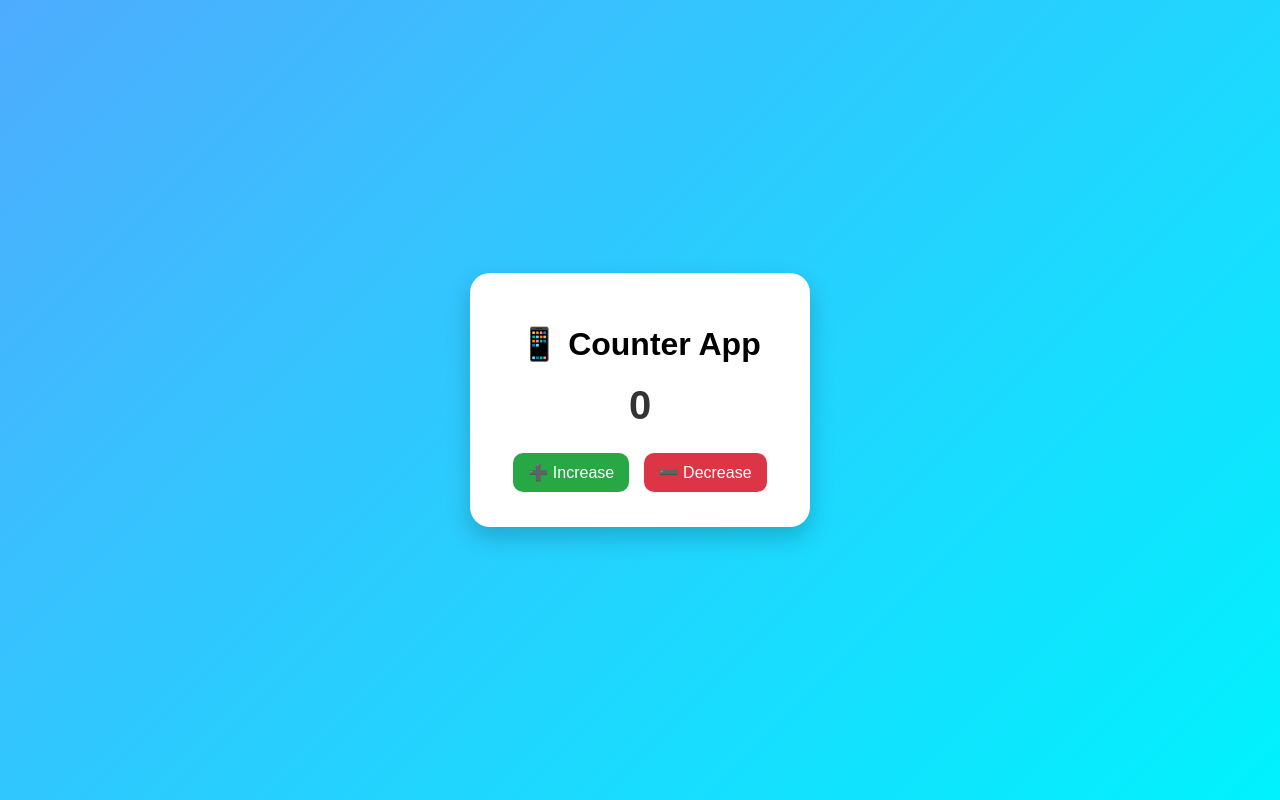
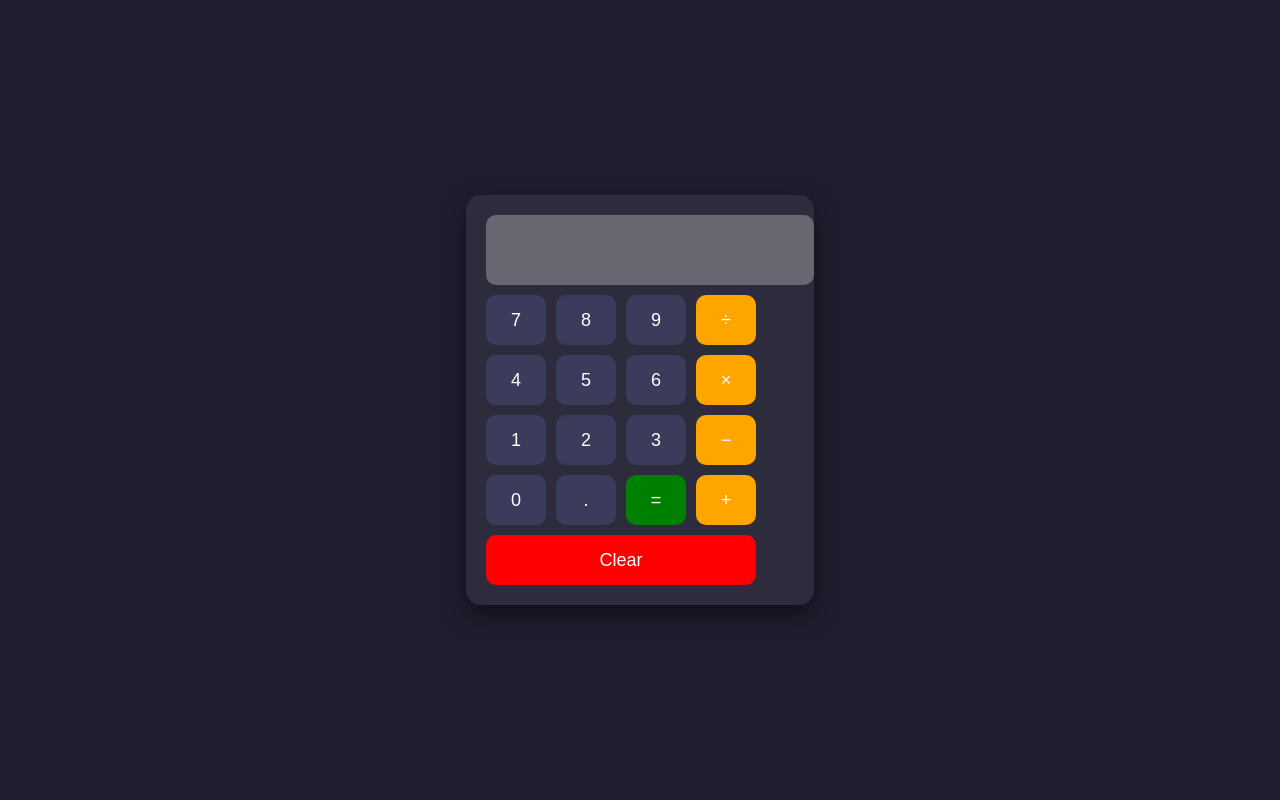
Before and after one commit to gdnans3/my-first-app, a plain HTML site: page index.html in a window 1280 px wide. Drawn offline with Linux system fonts and the light colour scheme.

Commit message:
Update index.html

```diff
--- a/index.html
+++ b/index.html
@@ -2,87 +2,106 @@
 <html>
 <head>
   <meta name="viewport" content="width=device-width, initial-scale=1.0">
-  <title>Stylish Counter App</title>
+  <title>Calculator App</title>
 
   <style>
     body {
       margin: 0;
-      font-family: Arial, sans-serif;
-      background: linear-gradient(135deg, #4facfe, #00f2fe);
+      background: #1e1e2f;
       display: flex;
       justify-content: center;
       align-items: center;
       height: 100vh;
+      font-family: Arial;
     }
 
-    .card {
-      background: white;
-      padding: 30px;
-      border-radius: 20px;
-      text-align: center;
-      box-shadow: 0 10px 25px rgba(0,0,0,0.2);
-      width: 280px;
+    .calculator {
+      background: #2c2c3c;
+      padding: 20px;
+      border-radius: 15px;
+      box-shadow: 0 10px 25px rgba(0,0,0,0.5);
     }
 
-    h1 {
+    #display {
+      width: 100%;
+      height: 50px;
+      font-size: 22px;
       margin-bottom: 10px;
+      text-align: right;
+      padding: 10px;
+      border: none;
+      border-radius: 10px;
     }
 
-    #count {
-      font-size: 40px;
-      margin: 20px 0;
-      color: #333;
+    .buttons {
+      display: grid;
+      grid-template-columns: repeat(4, 60px);
+      gap: 10px;
     }
 
     button {
-      padding: 10px 15px;
-      margin: 5px;
+      height: 50px;
+      font-size: 18px;
       border: none;
       border-radius: 10px;
-      font-size: 16px;
       cursor: pointer;
-      transition: 0.3s;
     }
 
-    .inc {
-      background: #28a745;
-      color: white;
-    }
-
-    .dec {
-      background: #dc3545;
-      color: white;
-    }
-
-    button:hover {
-      transform: scale(1.1);
-    }
+    .num { background: #3b3b5c; color: white; }
+    .op { background: orange; color: white; }
+    .eq { background: green; color: white; }
+    .clr { background: red; color: white; }
   </style>
 </head>
 
 <body>
 
-  <div class="card">
-    <h1>📱 Counter App</h1>
-    <h2 id="count">0</h2>
+<div class="calculator">
+  <input type="text" id="display" disabled>
 
-    <button class="inc" onclick="increase()">➕ Increase</button>
-    <button class="dec" onclick="decrease()">➖ Decrease</button>
+  <div class="buttons">
+    <button class="num" onclick="press('7')">7</button>
+    <button class="num" onclick="press('8')">8</button>
+    <button class="num" onclick="press('9')">9</button>
+    <button class="op" onclick="press('/')">÷</button>
+
+    <button class="num" onclick="press('4')">4</button>
+    <button class="num" onclick="press('5')">5</button>
+    <button class="num" onclick="press('6')">6</button>
+    <button class="op" onclick="press('*')">×</button>
+
+    <button class="num" onclick="press('1')">1</button>
+    <button class="num" onclick="press('2')">2</button>
+    <button class="num" onclick="press('3')">3</button>
+    <button class="op" onclick="press('-')">−</button>
+
+    <button class="num" onclick="press('0')">0</button>
+    <button class="num" onclick="press('.')">.</button>
+    <button class="eq" onclick="calculate()">=</button>
+    <button class="op" onclick="press('+')">+</button>
+
+    <button class="clr" onclick="clearDisplay()" style="grid-column: span 4;">Clear</button>
   </div>
+</div>
 
-  <script>
-    let count = 0;
+<script>
+  function press(val) {
+    document.getElementById("display").value += val;
+  }
 
-    function increase() {
-      count++;
-      document.getElementById("count").innerText = count;
+  function calculate() {
+    try {
+      document.getElementById("display").value =
+        eval(document.getElementById("display").value);
+    } catch {
+      alert("Invalid Input");
     }
+  }
 
-    function decrease() {
-      count--;
-      document.getElementById("count").innerText = count;
-    }
-  </script>
+  function clearDisplay() {
+    document.getElementById("display").value = "";
+  }
+</script>
 
 </body>
 </html>
```
